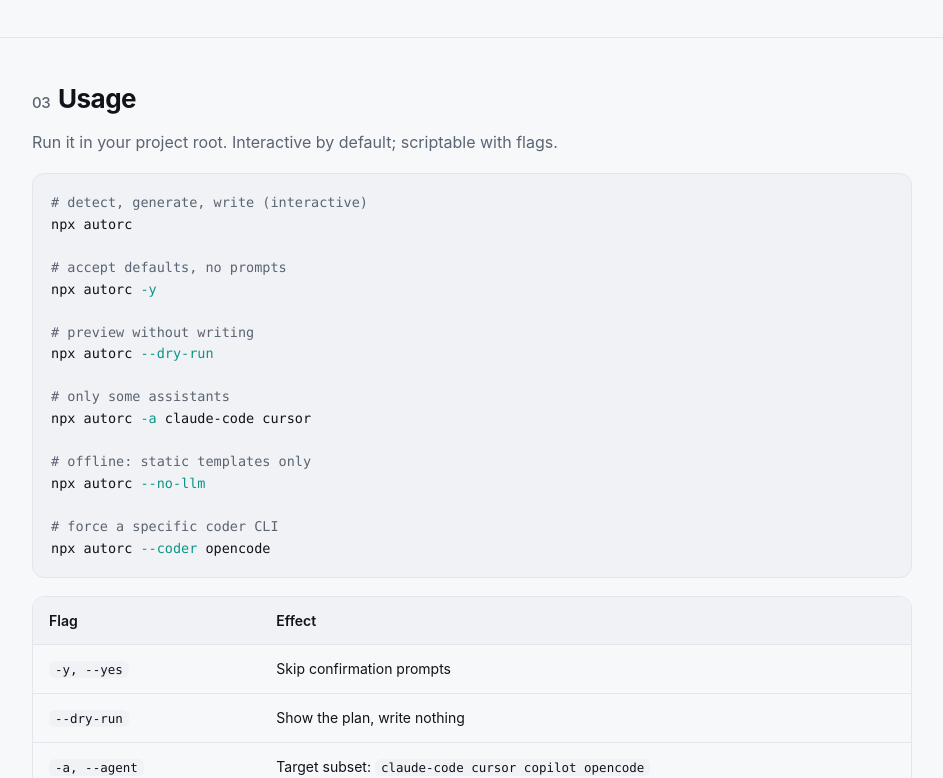
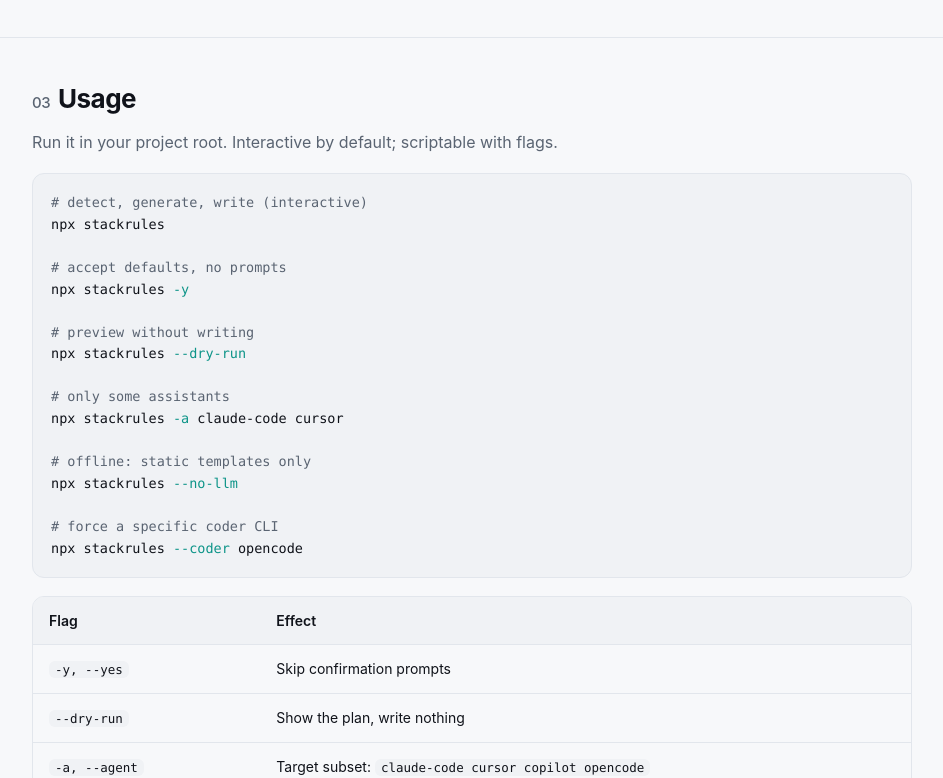
Before and after one commit to CesarZuniga/autorc, a website: page docs/index.html in a window 1280 px wide. Shown: the part 1594-2372 px from the top of the page, without its empty margins (168-1111 px from the left). Drawn offline with Linux system fonts and the light colour scheme.

Commit message:
release: publish to npm as "stackrules"
npm blocked the unscoped name "autorc" (too similar to existing packages).
Rename the published package to "stackrules"; brand and CLI command stay autorc.
Update npx references in README, docs, and CLI help.

```diff
--- a/docs/index.html
+++ b/docs/index.html
@@ -164,8 +164,8 @@
             Claude Code, Cursor, GitHub Copilot, and opencode — enriched by your own coder CLI. No API key.
           </p>
           <div class="cmd">
-            <span><span class="prompt">$</span> <span class="mono">npx autorc</span></span>
-            <button onclick="navigator.clipboard&&navigator.clipboard.writeText('npx autorc')">copy</button>
+            <span><span class="prompt">$</span> <span class="mono">npx stackrules</span></span>
+            <button onclick="navigator.clipboard&&navigator.clipboard.writeText('npx stackrules')">copy</button>
           </div>
           <div class="badges">
             <span class="badge">Node ≥ 22.6</span>
@@ -262,22 +262,22 @@
           <h2><span class="n">03</span>Usage</h2>
           <p class="sub">Run it in your project root. Interactive by default; scriptable with flags.</p>
           <pre><span class="c"># detect, generate, write (interactive)</span>
-npx autorc
+npx stackrules
 
 <span class="c"># accept defaults, no prompts</span>
-npx autorc <span class="f">-y</span>
+npx stackrules <span class="f">-y</span>
 
 <span class="c"># preview without writing</span>
-npx autorc <span class="f">--dry-run</span>
+npx stackrules <span class="f">--dry-run</span>
 
 <span class="c"># only some assistants</span>
-npx autorc <span class="f">-a</span> claude-code cursor
+npx stackrules <span class="f">-a</span> claude-code cursor
 
 <span class="c"># offline: static templates only</span>
-npx autorc <span class="f">--no-llm</span>
+npx stackrules <span class="f">--no-llm</span>
 
 <span class="c"># force a specific coder CLI</span>
-npx autorc <span class="f">--coder</span> opencode</pre>
+npx stackrules <span class="f">--coder</span> opencode</pre>
           <div class="table-scroll">
             <table>
               <thead><tr><th>Flag</th><th>Effect</th></tr></thead>
--- a/package.json
+++ b/package.json
@@ -1,5 +1,5 @@
 {
-  "name": "autorc",
+  "name": "stackrules",
   "version": "0.0.1",
   "description": "Auto-detect your tech stack and generate tailored rules & commands for AI code assistants (Claude Code, Cursor, Copilot, opencode)",
   "keywords": [
```
Also changed, not shown: main.ts (+5 -5 lines), README.md.
